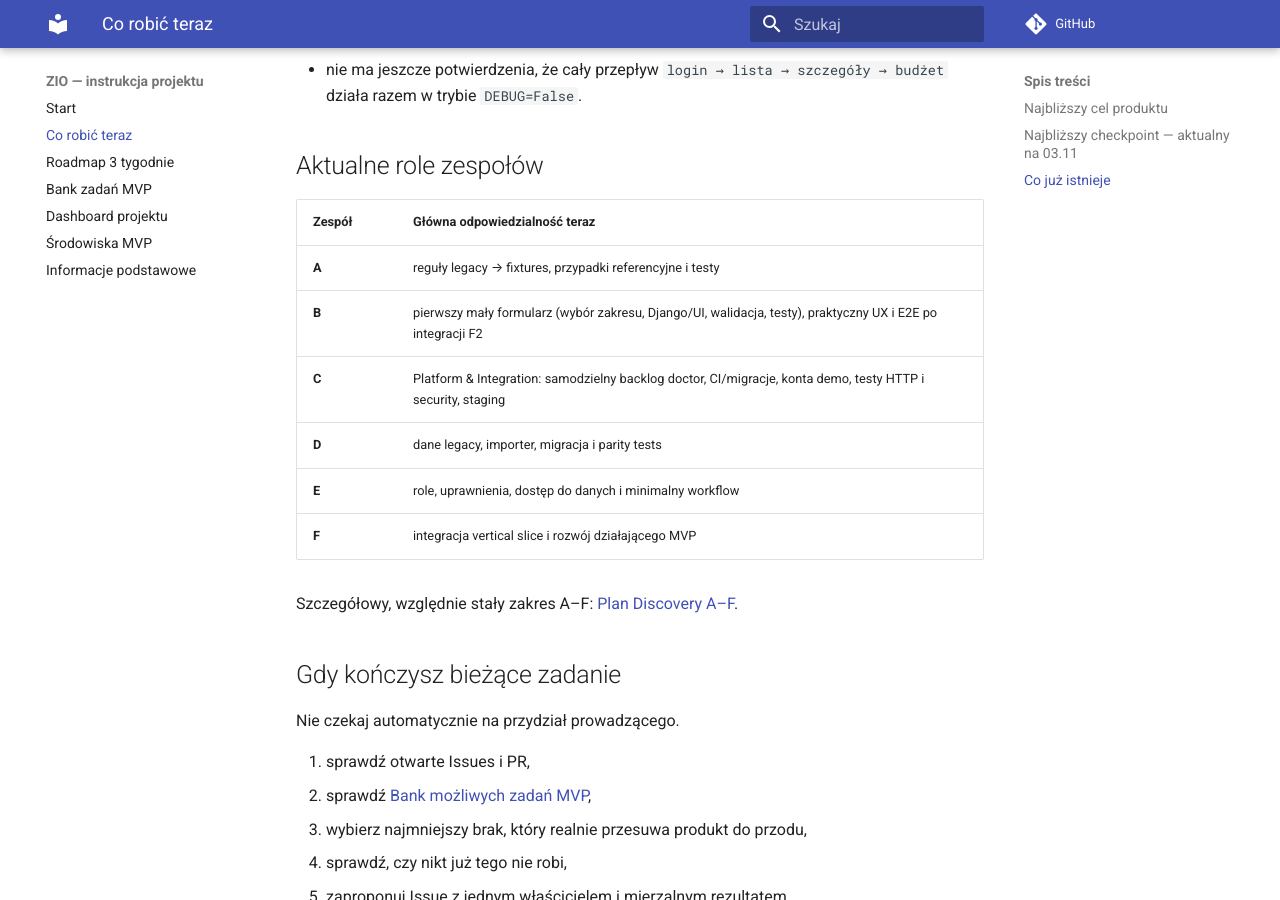
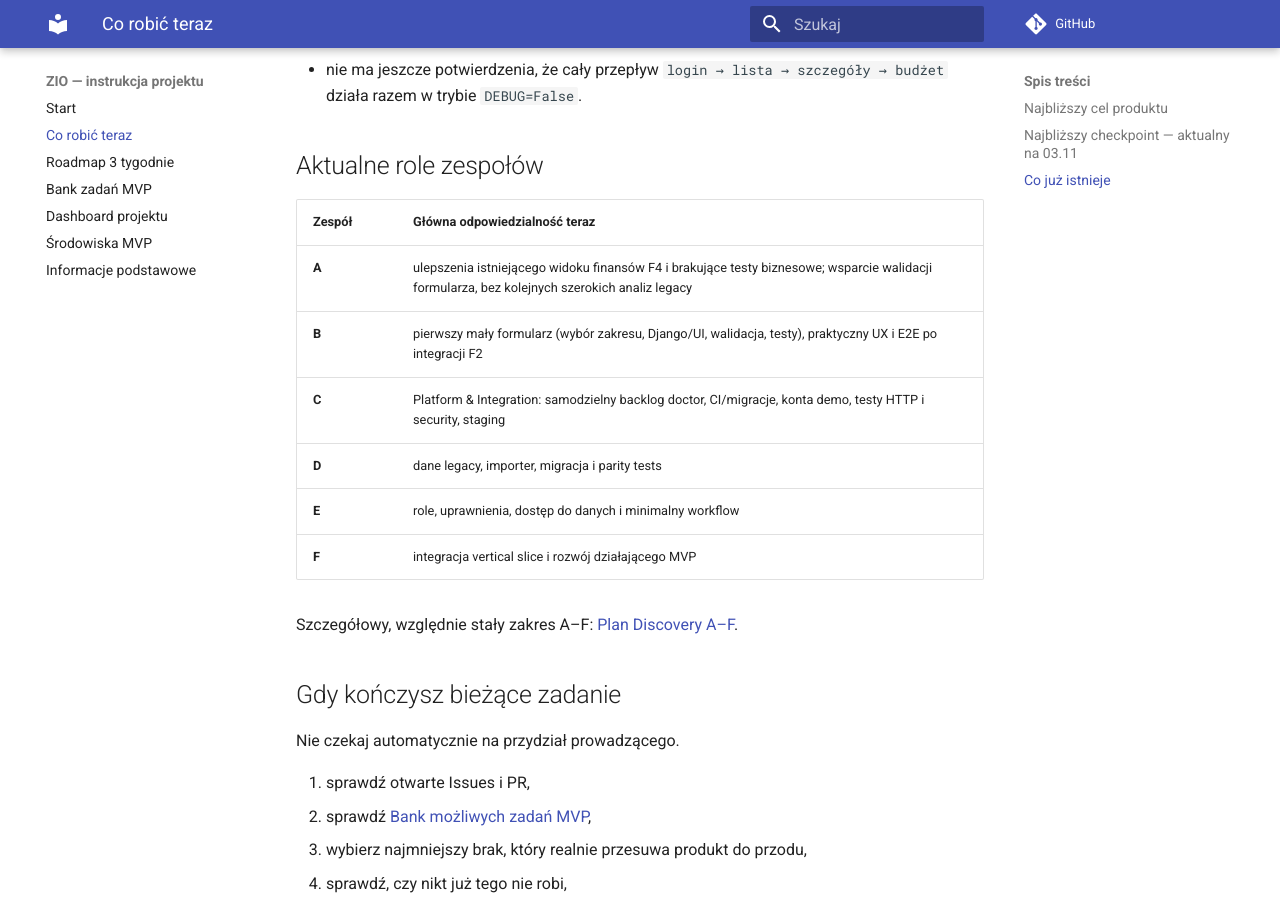
Before and after one commit to zio-wi-pb-mc/pb-science-office-manual, an MkDocs documentation site: the page built from manual/16-propozycje-zadan-po-audycie.md, in a window 1280 px wide and 900 px high, scrolled down 1851 px. Built offline with MkDocs 1.6.1 and Material for MkDocs 9.7.7, drawn with Linux system fonts in a browser that asks for light colours; comment, search, counter and statistics services are not loaded; some of the changed text lies outside the part shown.

```diff
--- a/manual/16-propozycje-zadan-po-audycie.md
+++ b/manual/16-propozycje-zadan-po-audycie.md
@@ -52,7 +52,7 @@ Po jego ustabilizowaniu dokładamy **pierwszy mały formularz/proces**.
 
 | Zespół | Główna odpowiedzialność teraz |
 |---|---|
-| **A** | reguły legacy → fixtures, przypadki referencyjne i testy |
+| **A** | ulepszenia istniejącego widoku finansów F4 i brakujące testy biznesowe; wsparcie walidacji formularza, bez kolejnych szerokich analiz legacy |
 | **B** | pierwszy mały formularz (wybór zakresu, Django/UI, walidacja, testy), praktyczny UX i E2E po integracji F2 |
 | **C** | Platform & Integration: samodzielny backlog doctor, CI/migracje, konta demo, testy HTTP i security, staging |
 | **D** | dane legacy, importer, migracja i parity tests |
@@ -149,6 +149,7 @@ Nie utrzymujemy sztucznie równych silosów.
 
 ## Historia aktualizacji
 
+- **04.11.2026 (A)** — scalenie #163/#192/#136 potwierdzone; A przechodzi do funkcji budżetu F4 i uzupełniania konkretnych luk testowych, zgodnie z planem produktu.
 - **04.11.2026** — po merge #180/#192/#193 zespół C dostał niezależne zadania inżynierskie; zaktualizowano roadmapę i kierunki prac.
 - **03.11.2026 (aktualizacja po review)** — potwierdzono APPROVE prowadzącego dla #180/#192/#193, bez merge; określono brakujące kroki integracyjne i kierunek dla zespołu B.
 - **03.11.2026** — zaktualizowano checkpoint po merge #157; wskazano otwarte PR #180/#193/#192/#174, ryzyko `DEBUG=False` w Demo oraz kolejność integracji MVP.
```
